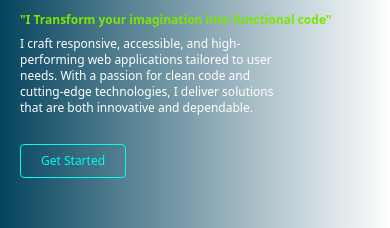
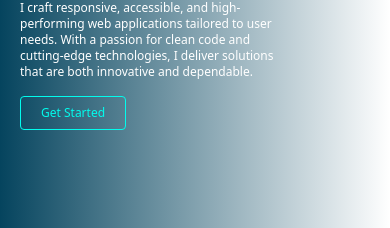
Before and after one commit to furkansylu97/FurkanSoylu-sPortfolio, a React (Vite) app in the folder Portfolio/: page / in a window 390 px wide. Shown: the part 240-468 px from the top of the page. Built offline with nearby package versions, Linux system fonts and the light colour scheme.

Commit message:
Css edits were performed(Responsive Design)

```diff
--- a/Portfolio/src/pages/HomePage/About.jsx
+++ b/Portfolio/src/pages/HomePage/About.jsx
@@ -6,7 +6,7 @@ import icons from "../../components/Icons";
 function About() {
   return (
     <section>
-      <div className="h-[100vh] lg:h-screen">
+      <div className="h-svh lg:h-dvh">
         <SectionTitle title="About Me" />
         <div className="block lg:flex w-full">
           <div className="h-32 lg:h-[45vh] w-full lg:w-1/2 pr-10 lg:pr-52">
--- a/Portfolio/src/pages/HomePage/Intro.jsx
+++ b/Portfolio/src/pages/HomePage/Intro.jsx
@@ -41,9 +41,9 @@ function Intro() {
     return () => clearTimeout(timeout);
   }, [text, isDeleting, loopIndex]);
   return (
-    <section className="min-h-[calc(100vh-64px)] lg:min-h-[calc(100vh-80px)]">
+    <section className="h-svh lg:h-dvh">
       <div className="h-[100vh] lg:h-[85vh] block lg:flex columns-1 lg:columns-2 flex-wrap lg:flex-nowrap justify-center">
-        <div className="w-full lg:w-1/2 h-1/2 lg:h-full flex flex-col gap-2 lg:gap-5 justify-center items-start mx-5 lg:mx-20">
+        <div className="w-full lg:w-1/2 h-2/5 lg:h-full flex flex-col gap-2 lg:gap-5 justify-center items-start mx-5 lg:mx-20">
           <h1 className="text-white text-2xl lg:text-6xl font-serif">
             Hi, I am <span>Furkan Soylu</span>
           </h1>
@@ -59,7 +59,7 @@ function Intro() {
             cutting-edge technologies, I deliver solutions that are both
             innovative and dependable.
           </p>
-          <button className="border lg:border-2 border-secondary text-secondary text-xs lg:text-2xl font-normal lg:font-medium mt-5 lg:mt-10 px-5 lg:px-10 py-2 lg:py-5 rounded">Get Started</button>
+          <button className="border lg:border-2 border-secondary text-secondary text-xs lg:text-2xl font-normal lg:font-medium mt-2 lg:mt-10 px-5 lg:px-10 py-2 lg:py-5 rounded">Get Started</button>
         </div>
         <div className="w-full lg:w-1/2 h-1/2 lg:h-full flex relative justify-center items-center select-none pb-10 lg:pb-0">
           <div className="lg:h-2/3 lg:w-2/3 inline-block z-0 animate-spin-slow">
```
